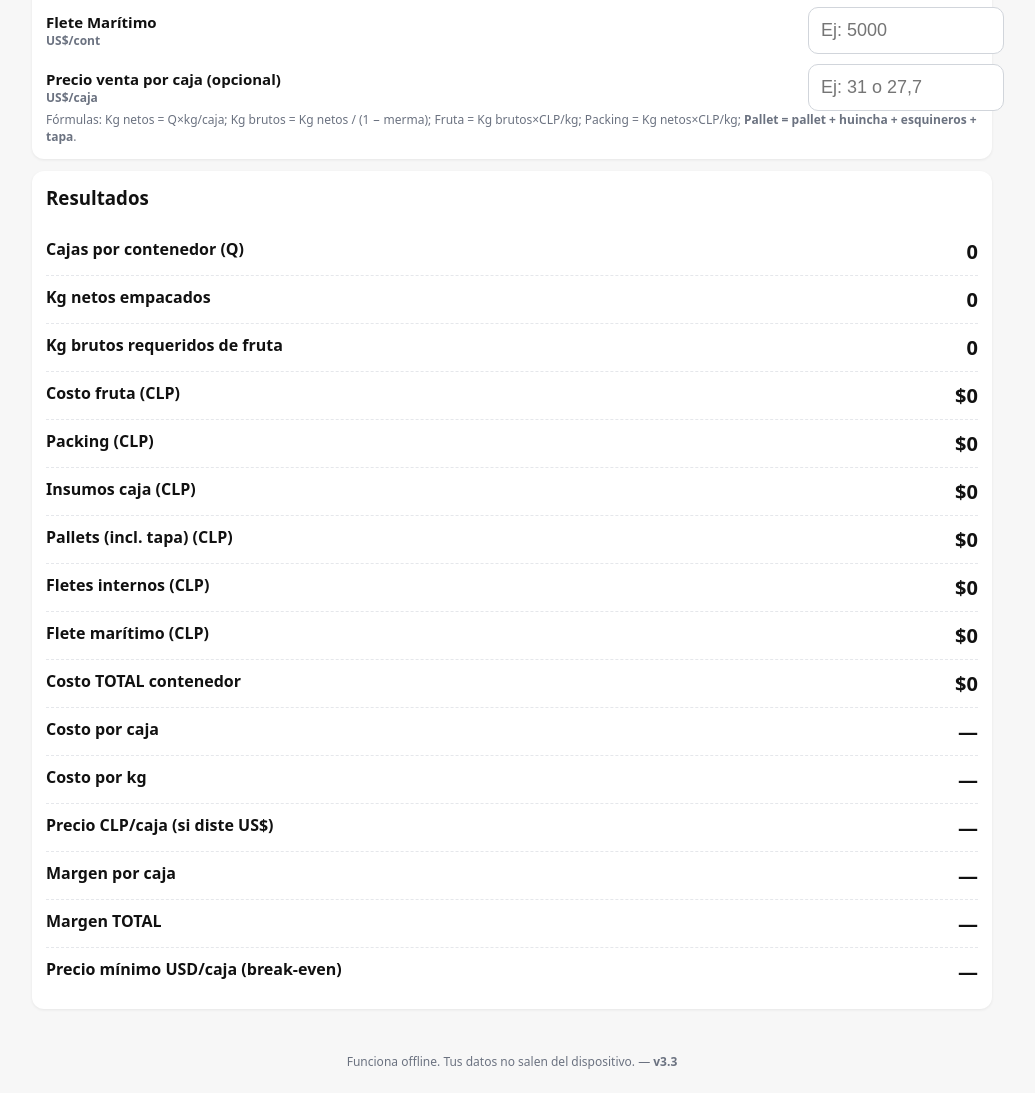
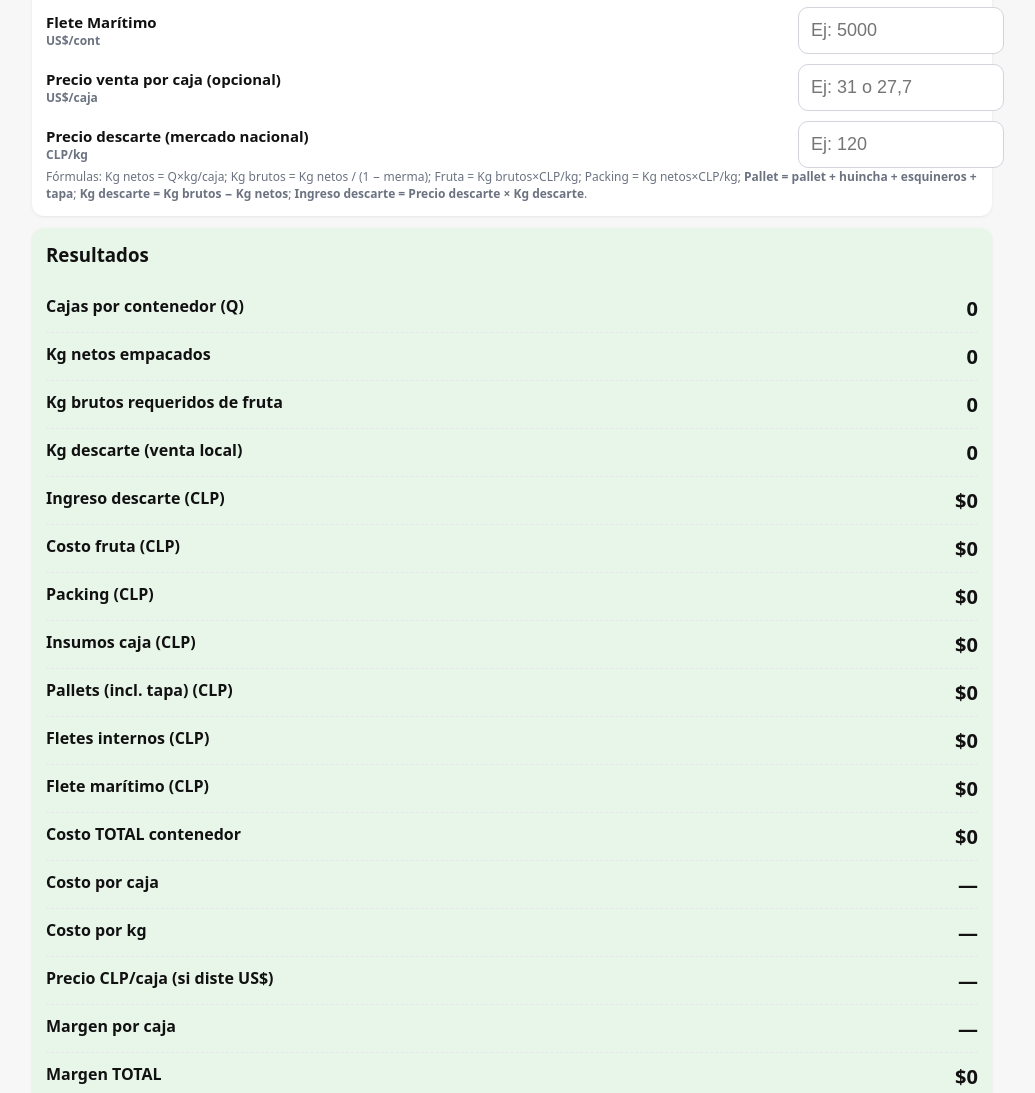
Before and after one commit to maxi910/ACONFEX_Calculadora_Contenedor, a plain HTML site: page index.html in a window 1280 px wide. Shown: the part 1075-2168 px from the top of the page, without its empty margins (128-1163 px from the left). Drawn offline with Linux system fonts and the light colour scheme.

Commit message:
Update index.html

```diff
--- a/index.html
+++ b/index.html
@@ -13,7 +13,7 @@
     header h1 { margin:0; font-size:18px; }
     main { padding:12px; max-width:960px; margin:0 auto; }
     .card { background:white; border-radius:12px; padding:14px; margin-bottom:12px; box-shadow: 0 1px 3px rgba(0,0,0,0.07); }
-    .grid { display:grid; grid-template-columns: 1fr 170px; gap:10px 14px; align-items:center; }
+    .grid { display:grid; grid-template-columns: 1fr 180px; gap:10px 14px; align-items:center; }
     label { font-weight:700; font-size:15px; }
     .unit { color:var(--muted); font-size:12px; display:block; }
     input[type="number"], input[type="text"] { width:100%; padding:12px; font-size:18px; border:1px solid #d1d5db; border-radius:10px; }
@@ -96,8 +96,16 @@
 
         <label>Precio venta por caja (opcional) <span class="unit">US$/caja</span></label>
         <input type="text" id="precio_usd_caja" inputmode="decimal" pattern="[0-9]+([\\.,][0-9]+)?" placeholder="Ej: 31 o 27,7">
+
+        <label>Precio descarte (mercado nacional) <span class="unit">CLP/kg</span></label>
+        <input type="number" id="precio_desc" step="any" min="0" inputmode="decimal" placeholder="Ej: 120">
       </div>
-      <div class="subtle">Fórmulas: Kg netos = Q×kg/caja; Kg brutos = Kg netos / (1 − merma); Fruta = Kg brutos×CLP/kg; Packing = Kg netos×CLP/kg; <strong>Pallet = pallet + huincha + esquineros + tapa</strong>.</div>
+      <div class="subtle">
+        Fórmulas: Kg netos = Q×kg/caja; Kg brutos = Kg netos / (1 − merma); Fruta = Kg brutos×CLP/kg; Packing = Kg netos×CLP/kg;
+        <strong>Pallet = pallet + huincha + esquineros + tapa</strong>;
+        <strong>Kg descarte = Kg brutos − Kg netos</strong>;
+        <strong>Ingreso descarte = Precio descarte × Kg descarte</strong>.
+      </div>
     </div>
 
     <div class="card" id="resultCard">
@@ -105,6 +113,8 @@
       <div class="result-row"><span class="res-label">Cajas por contenedor (Q)</span><span class="res-value" id="r_q">—</span></div>
       <div class="result-row"><span class="res-label">Kg netos empacados</span><span class="res-value" id="r_kg_net">—</span></div>
       <div class="result-row"><span class="res-label">Kg brutos requeridos de fruta</span><span class="res-value" id="r_kg_bruto">—</span></div>
+      <div class="result-row"><span class="res-label">Kg descarte (venta local)</span><span class="res-value" id="r_kg_desc">—</span></div>
+      <div class="result-row"><span class="res-label">Ingreso descarte (CLP)</span><span class="res-value" id="r_ing_desc">—</span></div>
       <div class="result-row"><span class="res-label">Costo fruta (CLP)</span><span class="res-value" id="r_costo_fruta">—</span></div>
       <div class="result-row"><span class="res-label">Packing (CLP)</span><span class="res-value" id="r_costo_packing">—</span></div>
       <div class="result-row"><span class="res-label">Insumos caja (CLP)</span><span class="res-value" id="r_insumos_caja">—</span></div>
@@ -121,13 +131,13 @@
     </div>
 
   </main>
-  <div class="footer">Funciona offline. Tus datos no salen del dispositivo. — <strong>v3.3</strong></div>
+  <div class="footer">Funciona offline. Tus datos no salen del dispositivo. — <strong>v3.4</strong></div>
 
   <script>
     const $ = (id) => document.getElementById(id);
     const inputs = [
       'tc','pallets','cajas_por_pallet','kg_por_caja','merma_pct','fruta_kg','packing_kg','caja_x',
-      'pallet_unit','huincha_pal','esquin_pal','tapa_pal','flete_cp','flete_pp','flete_mar_usd','precio_usd_caja'
+      'pallet_unit','huincha_pal','esquin_pal','tapa_pal','flete_cp','flete_pp','flete_mar_usd','precio_usd_caja','precio_desc'
     ];
     const fmtCLP = (n) => isNaN(n) ? '—' : n.toLocaleString('es-CL', {style:'currency', currency:'CLP', maximumFractionDigits:0});
     const fmtNum = (n, d=2) => isNaN(n) ? '—' : n.toLocaleString('es-CL', {maximumFractionDigits:d});
@@ -171,6 +181,7 @@
       const flete_pp = read('flete_pp');
       const flete_mar_usd = read('flete_mar_usd');
       const precio_usd_caja = read('precio_usd_caja');
+      const precio_desc = read('precio_desc');
 
       const warn = (msg) => { const el = document.getElementById('warn'); if (!msg) { el.style.display='none'; el.textContent=''; } else { el.style.display='block'; el.textContent = msg; } };
       let warnMsg = '';
@@ -180,12 +191,17 @@
       const Q = pallets * cajas_pallet;
       const kg_net = Q * kg_caja;
       const kg_bruto = (1 - merma) > 0 ? kg_net / (1 - merma) : NaN;
+      const kg_desc = (!isNaN(kg_bruto) && !isNaN(kg_net) && kg_bruto >= kg_net) ? (kg_bruto - kg_net) : 0;
+
+      const ingreso_desc = kg_desc * precio_desc;
+
       const costo_fruta = isNaN(kg_bruto) ? NaN : kg_bruto * fruta;
       const costo_packing = kg_net * packing;
       const costo_insumos_caja = Q * caja;
       const costo_pallets = pallets * (pallet_unit + huincha + esquineros + tapa);
       const fletes_int = flete_cp + flete_pp;
       const flete_mar_clp = flete_mar_usd * tc;
+
       const total = [costo_fruta, costo_packing, costo_insumos_caja, costo_pallets, fletes_int, flete_mar_clp].some(isNaN) ? NaN :
                     (costo_fruta + costo_packing + costo_insumos_caja + costo_pallets + fletes_int + flete_mar_clp);
 
@@ -193,15 +209,17 @@
       const costo_xkg = (kg_net>0 && !isNaN(total)) ? total / kg_net : NaN;
 
       const precio_clp_caja = (!isNaN(precio_usd_caja) && precio_usd_caja>0 && tc>0) ? precio_usd_caja * tc : NaN;
-      const ingreso_total = (!isNaN(precio_clp_caja) && Q>0) ? precio_clp_caja * Q : NaN;
+      const ingreso_total = (!isNaN(precio_clp_caja) && Q>0) ? precio_clp_caja * Q : 0;
       const margen_caja = (!isNaN(precio_clp_caja) && !isNaN(costo_xcaja)) ? (precio_clp_caja - costo_xcaja) : NaN;
-      const margen_total = (!isNaN(ingreso_total) && !isNaN(total)) ? (ingreso_total - total) : NaN;
+      const margen_total = (!isNaN(total)) ? (ingreso_total + ingreso_desc - total) : NaN;
 
-      const breakeven_usd = (!isNaN(costo_xcaja) && tc>0) ? (costo_xcaja / tc) : NaN;
+      const breakeven_usd = (Q>0 && tc>0 && !isNaN(total)) ? ((total - ingreso_desc) / Q) / tc : NaN;
 
       document.getElementById('r_q').textContent = isNaN(Q) ? '—' : fmtNum(Q,0);
       document.getElementById('r_kg_net').textContent = isNaN(kg_net) ? '—' : fmtNum(kg_net,0);
       document.getElementById('r_kg_bruto').textContent = isNaN(kg_bruto) ? '—' : fmtNum(kg_bruto,0);
+      document.getElementById('r_kg_desc').textContent = isNaN(kg_desc) ? '—' : fmtNum(kg_desc,0);
+      document.getElementById('r_ing_desc').textContent = isNaN(ingreso_desc) ? '—' : fmtCLP(ingreso_desc);
       document.getElementById('r_costo_fruta').textContent = isNaN(costo_fruta) ? '—' : fmtCLP(costo_fruta);
       document.getElementById('r_costo_packing').textContent = isNaN(costo_packing) ? '—' : fmtCLP(costo_packing);
       document.getElementById('r_insumos_caja').textContent = isNaN(costo_insumos_caja) ? '—' : fmtCLP(costo_insumos_caja);
@@ -221,14 +239,14 @@
       if (!isNaN(margen_total)) { card.classList.add(margen_total >= 0 ? 'ok' : 'bad'); }
 
       const data = {}; inputs.forEach(n => data[n] = document.getElementById(n).value);
-      localStorage.setItem('calcCont_v3_3', JSON.stringify(data));
+      localStorage.setItem('calcCont_v3_4', JSON.stringify(data));
 
       warn(warnMsg);
     }
 
     (function init(){
       if ('serviceWorker' in navigator) { navigator.serviceWorker.register('./sw.js'); }
-      const data = localStorage.getItem('calcCont_v3_3');
+      const data = localStorage.getItem('calcCont_v3_4');
       if (data) { try { const o = JSON.parse(data); inputs.forEach(n => { if (o[n] !== undefined) document.getElementById(n).value = o[n]; }); } catch {} }
       inputs.forEach(id => document.getElementById(id).addEventListener('input', compute));
       document.getElementById('btnReset').addEventListener('click', () => { inputs.forEach(id => document.getElementById(id).value=''); compute(); });
```
